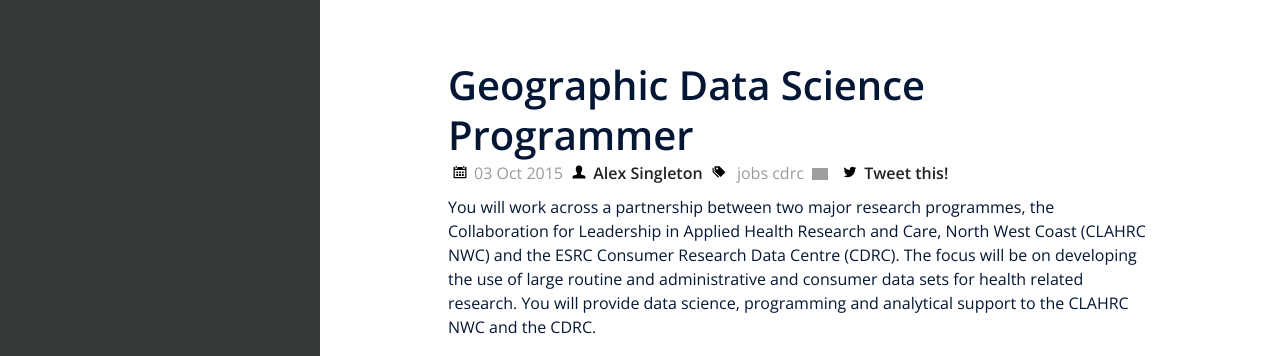
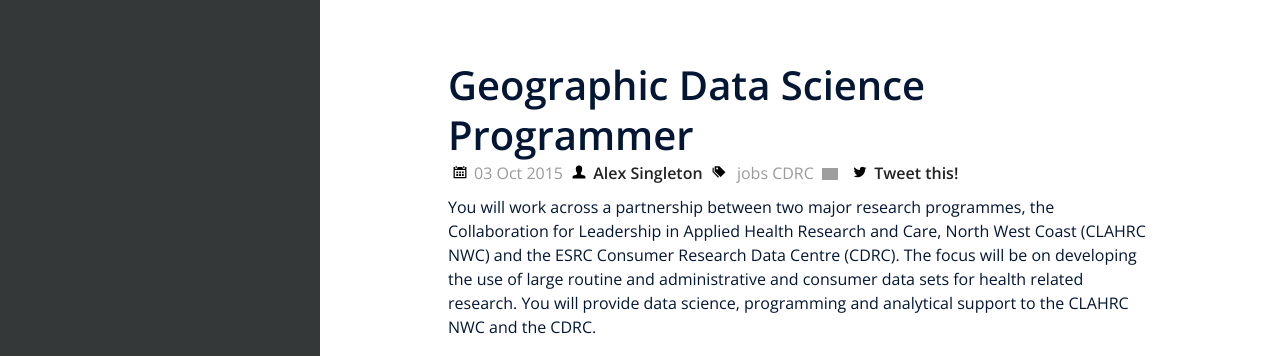
Before and after one commit to alexsingleton/geographicdatascience, a Jekyll site: the page built from _posts/2015-10-03-geographic-data-science-programmer.md, in a window 1280 px wide and 1148 px high. Shown: the top 356 px of the window. Built offline with Jekyll 4.4.1, drawn with Linux system fonts in a browser that asks for light colours; nearby versions of some CDN libraries; Markdown is read by kramdown in place of the engine named in the settings; comment, search, counter and statistics services are not loaded; grey boxes are pictures that could not be loaded.

```diff
--- a/_posts/2015-10-03-geographic-data-science-programmer.md
+++ b/_posts/2015-10-03-geographic-data-science-programmer.md
@@ -6,7 +6,7 @@ title: Geographic Data Science Programmer
 comments: false
 categories:
 - jobs
-- cdrc
+- CDRC
 ---
 
 You will work across a partnership between two major research programmes, the Collaboration for Leadership in Applied Health Research and Care, North West Coast (CLAHRC NWC) and the ESRC Consumer Research Data Centre (CDRC). The focus will be on developing the use of large routine and administrative and consumer data sets for health related research. You will provide data science, programming and analytical support to the CLAHRC NWC and the CDRC.
```
